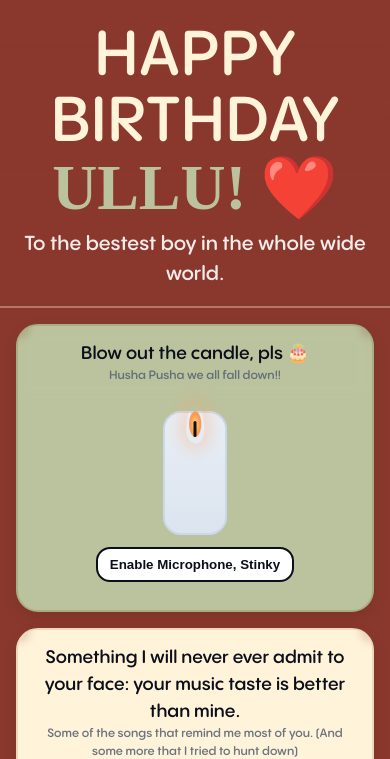
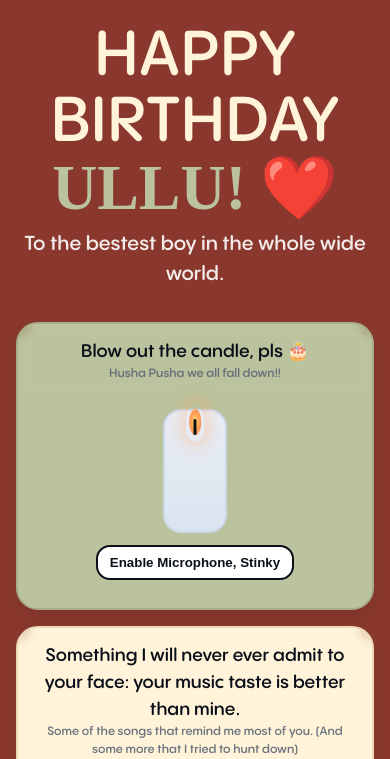
Before and after one commit to functionditi/hbdbebu, a plain HTML site: page index.html in a window 390 px wide. Shown: the top 759 px of the page. Drawn offline with Linux system fonts and the light colour scheme; a web font is replaced by a local one.

Commit message:
Update index.html

```diff
--- a/index.html
+++ b/index.html
@@ -111,6 +111,20 @@
                 columns: 3;
             }
         }
+
+        /* no sticky header on mobile */
+        @media (max-width: 679px) {
+            body>header {
+                position: static;
+                /* instead of sticky */
+                top: auto;
+                backdrop-filter: none;
+                background: var(--bg);
+                /* or keep your gradient if you want */
+                border-bottom: 0;
+            }
+        }
+
 
         .card {
             --card-bg: #ffffff;
```
